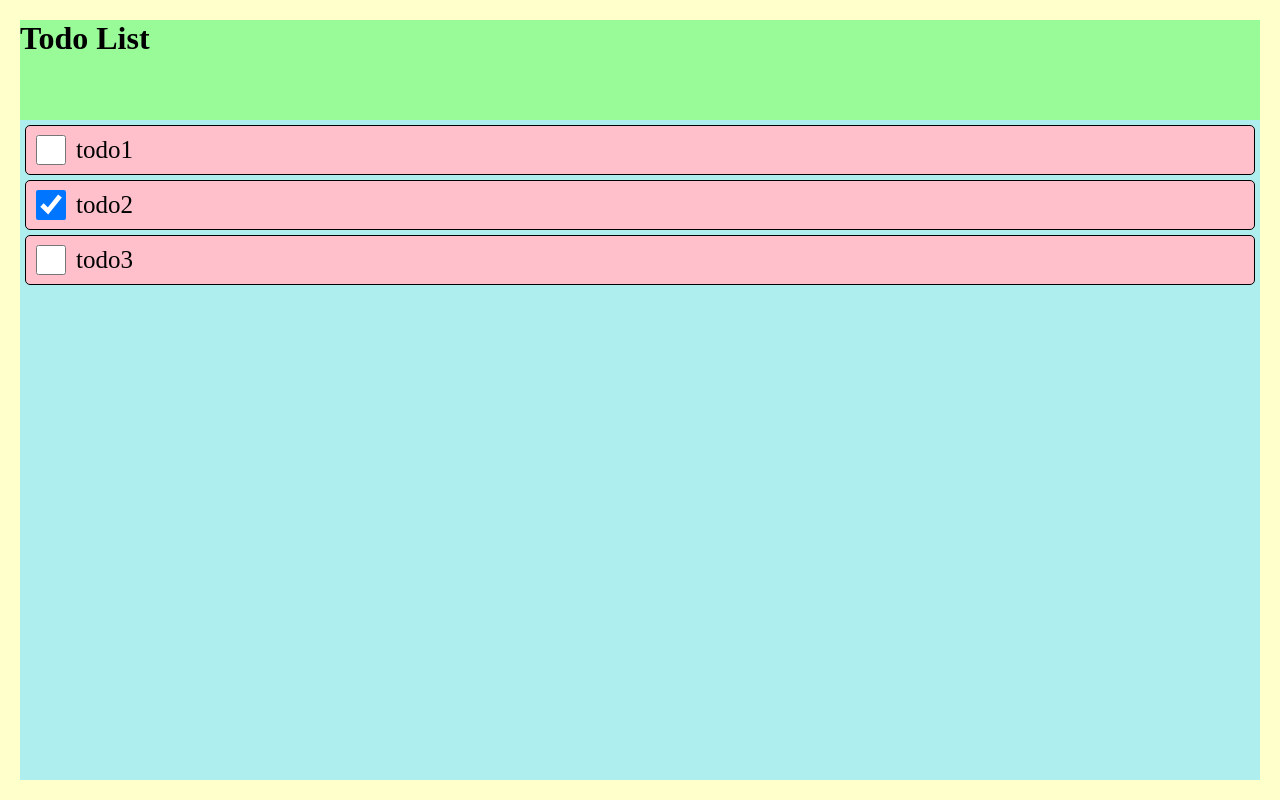
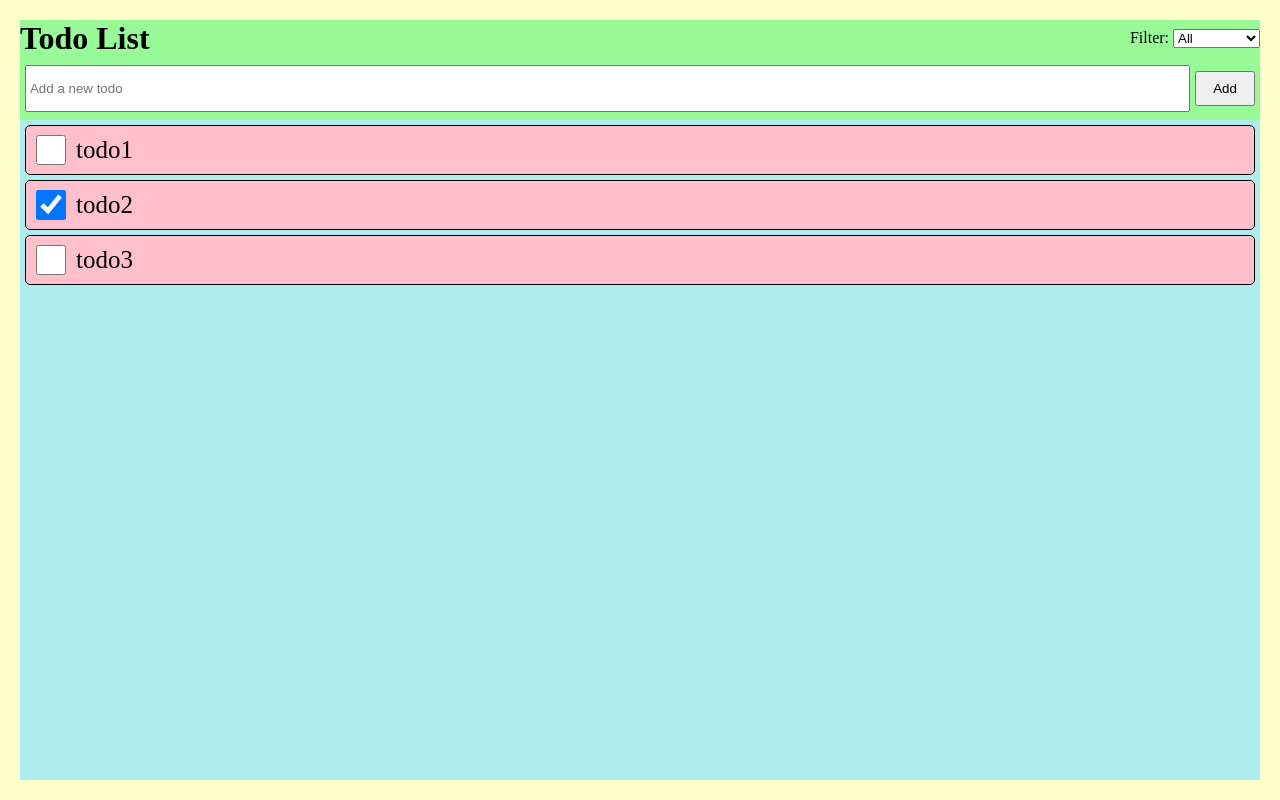
Before and after one commit to nydo-weng/nono-js-notes, a React (Vite) app in the folder React-demo/TODO/: page / in a window 1280 px wide. Built offline with nearby package versions, Linux system fonts and the light colour scheme.

Commit message:
能够添加新的 todo

```diff
--- a/React-demo/TODO/src/App.css
+++ b/React-demo/TODO/src/App.css
@@ -13,6 +13,14 @@ ul {
 .topContainer {
   background-color: palegreen;
   height: 100px;
+  display: flex;
+  flex-direction: column;
+}
+
+.headerFilterContainer {
+  display: flex;
+  align-items: center;
+  justify-content: space-between;
 }
 
 .todoContainer {
@@ -20,3 +28,22 @@ ul {
   flex-grow: 1; /* 填满父元素剩余空间 */
   overflow: auto;
 }
+
+.addContainer {
+  display: flex;
+  align-items: center;
+  /* background-color: pink; */
+  flex-grow: 1;
+  padding: 0 5px;
+}
+
+.addContainer input {
+  flex-grow: 1;
+  height: 75%;
+}
+
+.addContainer button {
+  width: 60px;
+  height: 55%;
+  margin-left: 5px;
+}
--- a/React-demo/TODO/src/App.jsx
+++ b/React-demo/TODO/src/App.jsx
@@ -23,6 +23,7 @@ const DATA = [
 
 function App() {
   const [todos, setTodos] = useState(DATA);
+  const [titleInput, setTitleInput] = useState('');
 
   const checkTodo = (id) => {
     setTodos(
@@ -36,10 +37,34 @@ function App() {
     );
   };
 
+  const addTodo = ({ title }) => {
+    setTodos([...todos, { id: todos.length + 1, title, completed: false }]);
+  };
+
   return (
     <div className="appContainer">
       <div className="topContainer">
-        <h1>Todo List</h1>
+        <div className="headerFilterContainer">
+          <h1>Todo List</h1>
+          <div className="filterContainer">
+            <label htmlFor="filter">Filter: </label>
+            <select id="filter">
+              <option value="all">All</option>
+              <option value="ongoing">Ongoing</option>
+              <option value="completed">Completed</option>
+            </select>
+          </div>
+        </div>
+
+        <div className="addContainer">
+          <input
+            value={titleInput}
+            onChange={(e) => setTitleInput(e.target.value)}
+            type="text"
+            placeholder=" Add a new todo"
+          />
+          <button onClick={() => addTodo({ title: titleInput })}>Add</button>
+        </div>
       </div>
       <ul className="todoContainer">
         {todos.map((todo) => (
```
